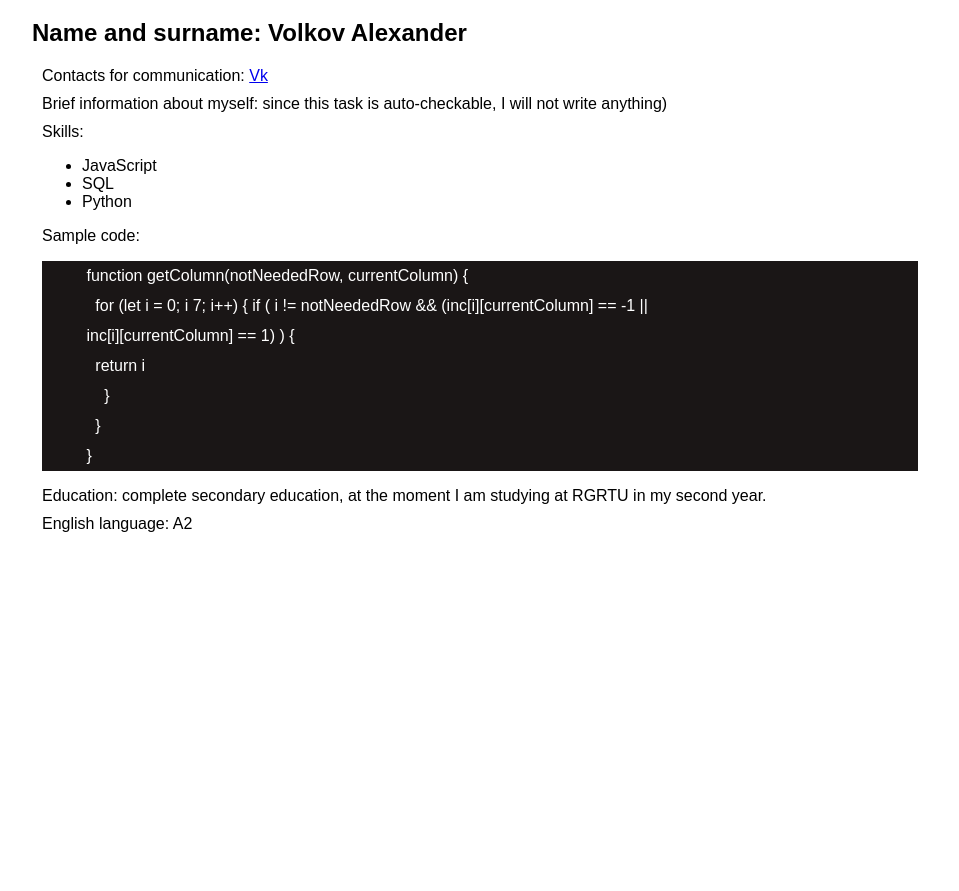
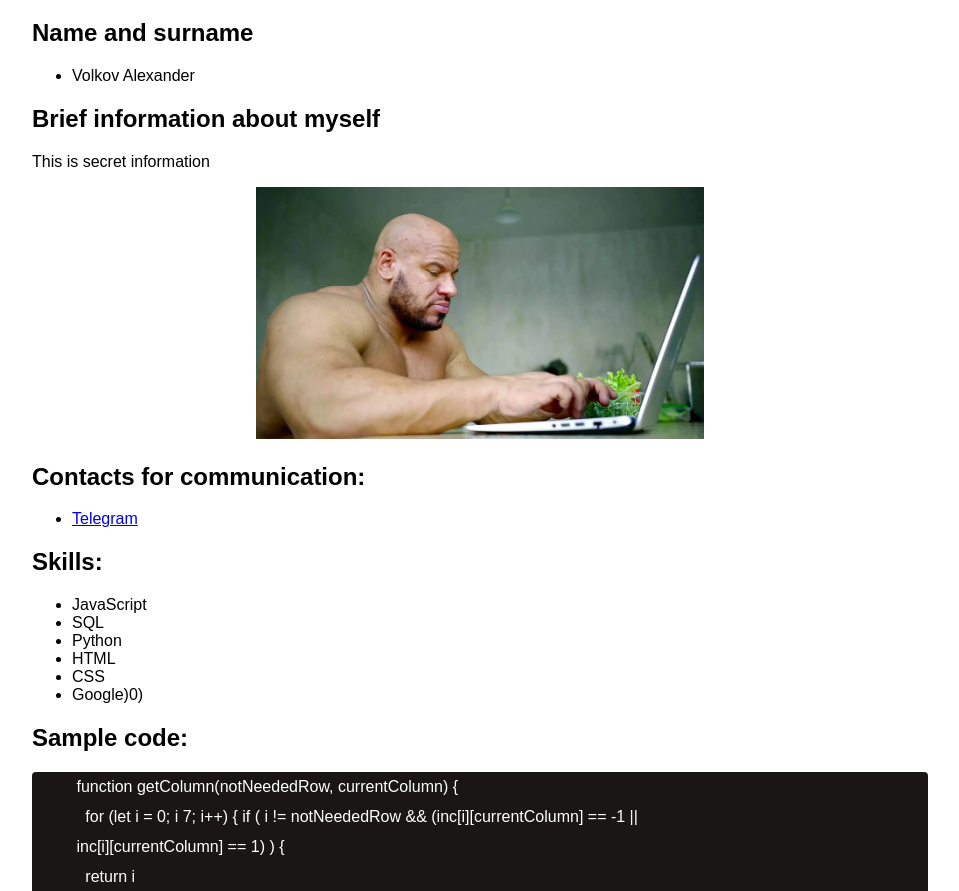
Before and after one commit to AlexWebDevelop/rsschool-cv, a plain HTML site: page index.html in a window 1280 px wide. Shown: the part 61-952 px from the top of the page, without its empty margins (160-1119 px from the left). Before the commit the page ends 800 px from the top, so only its background shows below. Drawn offline with Linux system fonts and the light colour scheme.

Commit message:
feat: final

```diff
--- a/index.html
+++ b/index.html
@@ -9,25 +9,42 @@
   </head>
   <body>
     <div class="container">
+      <header>
         <h1 class="title">CV</h1>
-      <h2 class="subtitle">Name and surname: Volkov Alexander</h2>
-      <div class="contacts">
-        Contacts for communication: <a href="vk.com/id2001">Vk</a>
+      </header>
+      <main>
+        <section>
+          <h2 class="subtitle">Name and surname</h2>
+          <ul>
+            <li>Volkov Alexander</li>
+          </ul>
+        </section>
+        <section class="brief">
+          <h2>Brief information about myself</h2>
+          <p>This is secret information</p>
+          <div class="img-block">
+            <img class="me" src="memes.jpg" alt="It's me!" title="It's me!" />
           </div>
-      <div class="brief">
-        Brief information about myself: since this task is auto-checkable, I
-        will not write anything)
-      </div>
-      <div class="skills">
-        Skills:
+        </section>
+        <section class="contacts">
+          <h2>Contacts for communication:</h2>
+          <ul>
+            <li><a href="https://t.me/alexwlkv">Telegram</a></li>
+          </ul>
+        </section>
+        <section class="skills">
+          <h2>Skills:</h2>
           <ul>
             <li>JavaScript</li>
             <li>SQL</li>
             <li>Python</li>
+            <li>HTML</li>
+            <li>CSS</li>
+            <li>Google)0)</li>
           </ul>
-      </div>
-      <div class="code">
-        Sample code:
+        </section>
+        <section class="code">
+          <h2>Sample code:</h2>
           <pre>
           function getColumn(notNeededRow, currentColumn) {
             for (let i = 0; i 7; i++) { if ( i != notNeededRow && (inc[i][currentColumn] == -1 ||
@@ -37,12 +54,17 @@
             }
           }</pre
           >
-      </div>
-      <div class="edu">
-        Education: complete secondary education, at the moment I am studying at
-        RGRTU in my second year.
-      </div>
-      <div class="eng">English language: A2</div>
+        </section>
+        <section class="edu">
+          <h2>Education</h2>
+          complete secondary education, at the moment I am studying at RGRTU in
+          my second year.
+        </section>
+        <section class="eng">
+          <h2>English language</h2>
+          A2
+        </section>
+      </main>
     </div>
   </body>
 </html>
--- a/style.css
+++ b/style.css
@@ -11,14 +11,21 @@ html {
 .container {
   max-width: 70vw;
   margin: 0 auto;
-}
-
-.container > div {
-  margin: 10px;
+  padding-bottom: 30px;
 }
 
 pre {
   line-height: 30px;
   background-color: rgb(26, 22, 22);
   color: white;
+  border-radius: 4px;
 }
+
+.me {
+  max-width: 50%;
+  display: inline-block;
+}
+
+.img-block {
+  text-align: center;
+}
```
Also changed, not shown: memes.jpg (added). Lines whose indentation alone changed are shown as unchanged.
